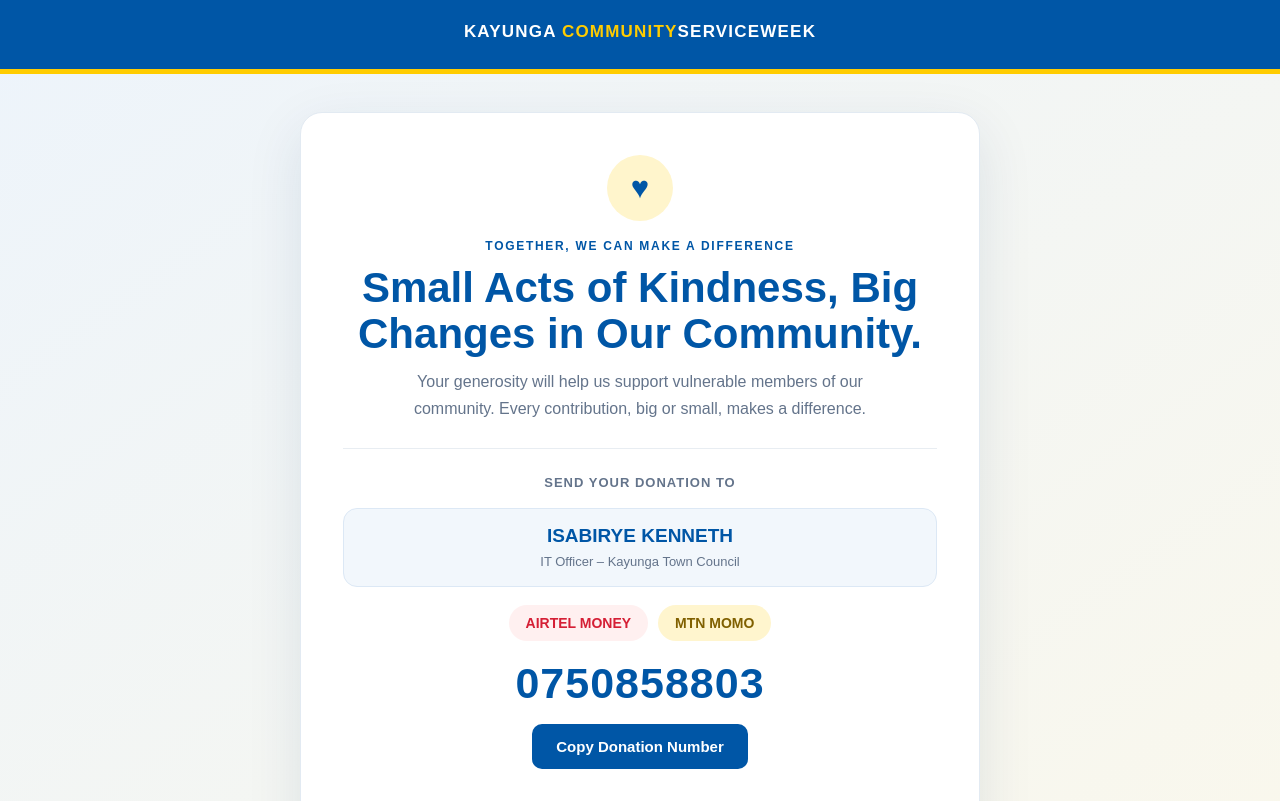
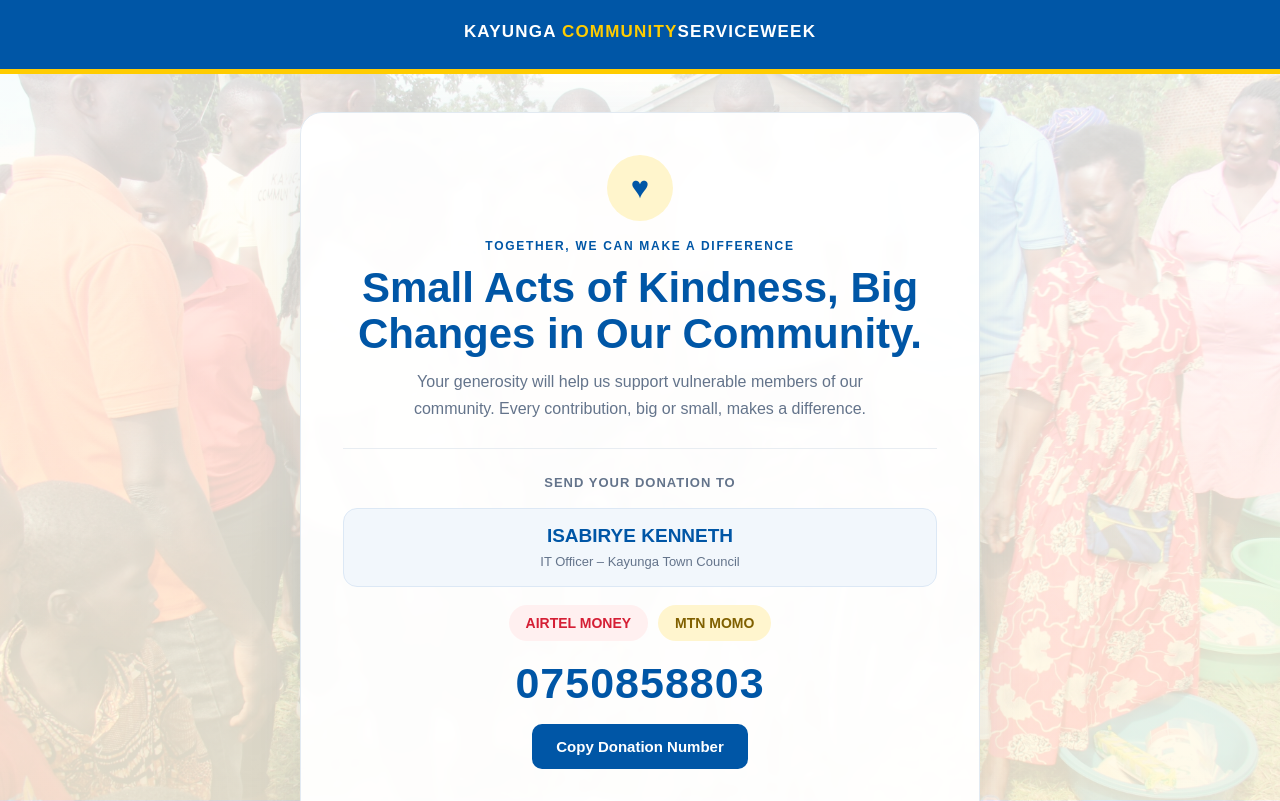
Before and after one commit to kenneth11111/community.github.io, a plain HTML site: page index.html in a window 1280 px wide. Shown: the top 801 px of the page. Drawn offline with Linux system fonts and the light colour scheme.

Commit message:
Update background styles in index.html

```diff
--- a/index.html
+++ b/index.html
@@ -25,7 +25,12 @@ body {
   min-height: 100vh;
   font-family: Arial, Helvetica, sans-serif;
   color: var(--ink);
-  background: linear-gradient(145deg,#edf4fb,#fff9e6);
+  background:
+    linear-gradient(
+      rgba(255,255,255,0.82),
+      rgba(255,249,230,0.86)
+    ),
+    url("introduction.jpeg") center center / cover fixed;
   display: flex;
   flex-direction: column;
 }
@@ -53,7 +58,8 @@ main {
 }
 
 .card {
-  background: white;
+   background: rgba(255,255,255,0.94);
+  backdrop-filter: blur(3px);;
   border: 1px solid #e2eaf2;
   border-radius: 22px;
   padding: clamp(24px,5vw,42px);
```
